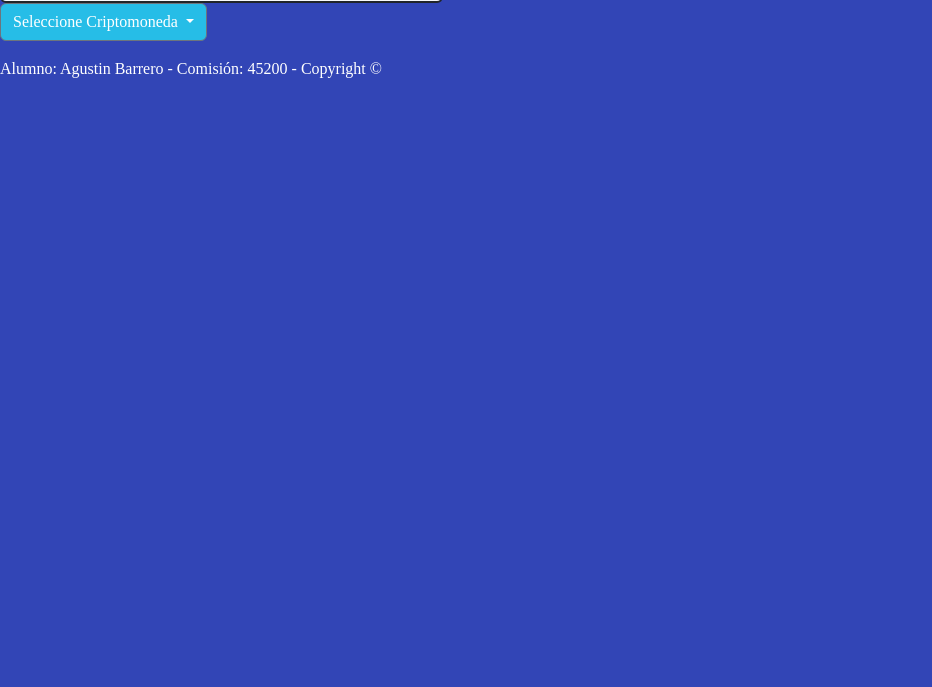
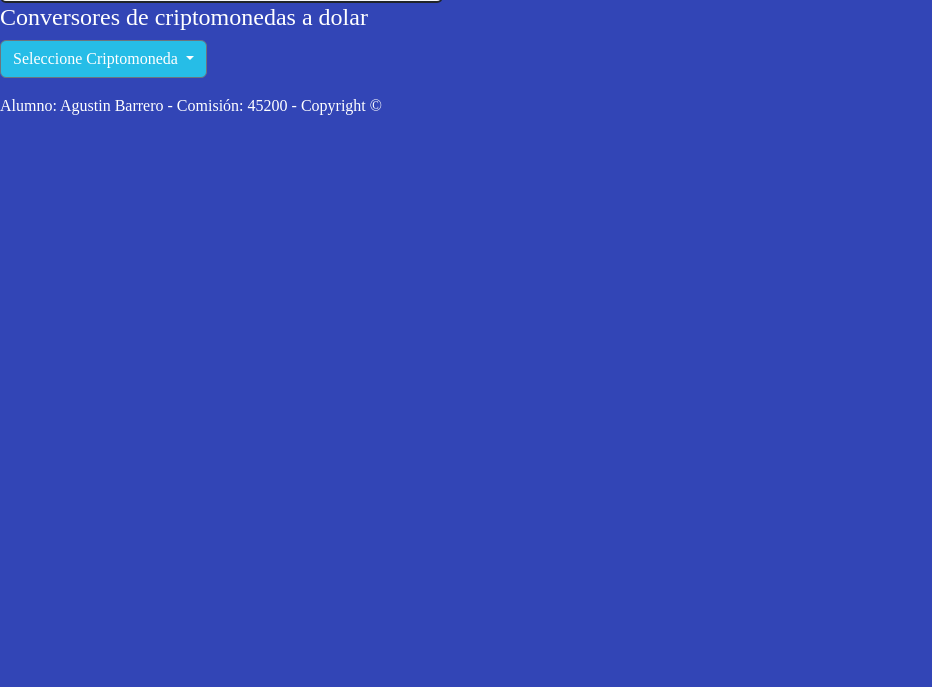
Before and after one commit to agussnb/proyectojavascript.github.io, a plain HTML site: page html/criptomonedas.html in a window 1280 px wide. Shown: the part 113-800 px from the top of the page, without its empty margins (0-932 px from the left). Drawn offline with nearby package versions, Linux system fonts and the light colour scheme.

Commit message:
Agregue un h4 en criptomonedas.html

```diff
--- a/html/criptomonedas.html
+++ b/html/criptomonedas.html
@@ -36,6 +36,7 @@
       </div>
     </nav>
   </header>
+  <h4>Conversores de criptomonedas a dolar</h4>
   <div class="dropdown">
     <button  class="btn btn-secondary dropdown-toggle" type="button" data-bs-toggle="dropdown" aria-expanded="false">
   Seleccione Criptomoneda
```
